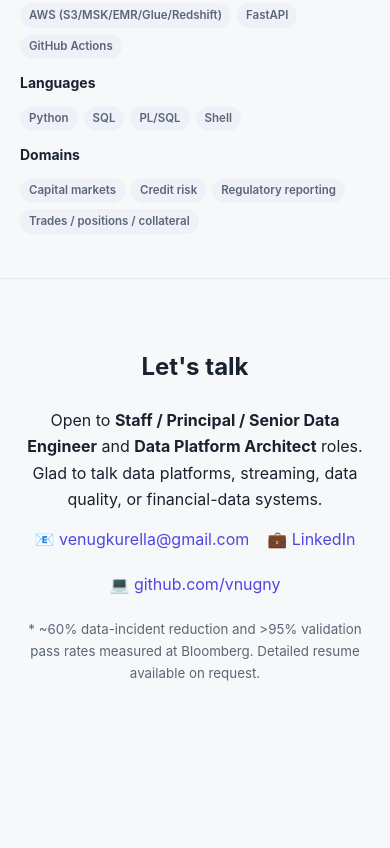
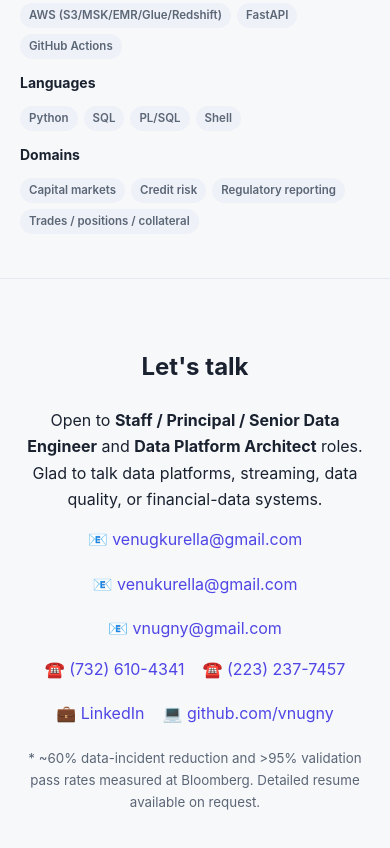
Before and after one commit to vnugny/vnugny.github.io, a plain HTML site: page index.html in a window 390 px wide. Shown: the part 6153-7001 px from the top of the page. Before the commit the page ends 6898 px from the top, so only its background shows below. Drawn offline with Linux system fonts and the light colour scheme.

Commit message:
Add all contact emails and second phone number to site footer

```diff
--- a/index.html
+++ b/index.html
@@ -220,6 +220,12 @@
     <b>Data Platform Architect</b> roles. Glad to talk data platforms, streaming, data quality, or financial-data systems.</p>
   <div class="links">
     <a href="mailto:venugkurella@gmail.com">📧 venugkurella@gmail.com</a>
+    <a href="mailto:venukurella@gmail.com">📧 venukurella@gmail.com</a>
+    <a href="mailto:vnugny@gmail.com">📧 vnugny@gmail.com</a>
+  </div>
+  <div class="links">
+    <a href="tel:+17326104341">☎️ (732) 610-4341</a>
+    <a href="tel:+12232377457">☎️ (223) 237-7457</a>
     <a href="https://www.linkedin.com/in/venu-gopal-kurella-79094617/" target="_blank" rel="noopener">💼 LinkedIn</a>
     <a href="https://github.com/vnugny" target="_blank" rel="noopener">💻 github.com/vnugny</a>
   </div>
```
